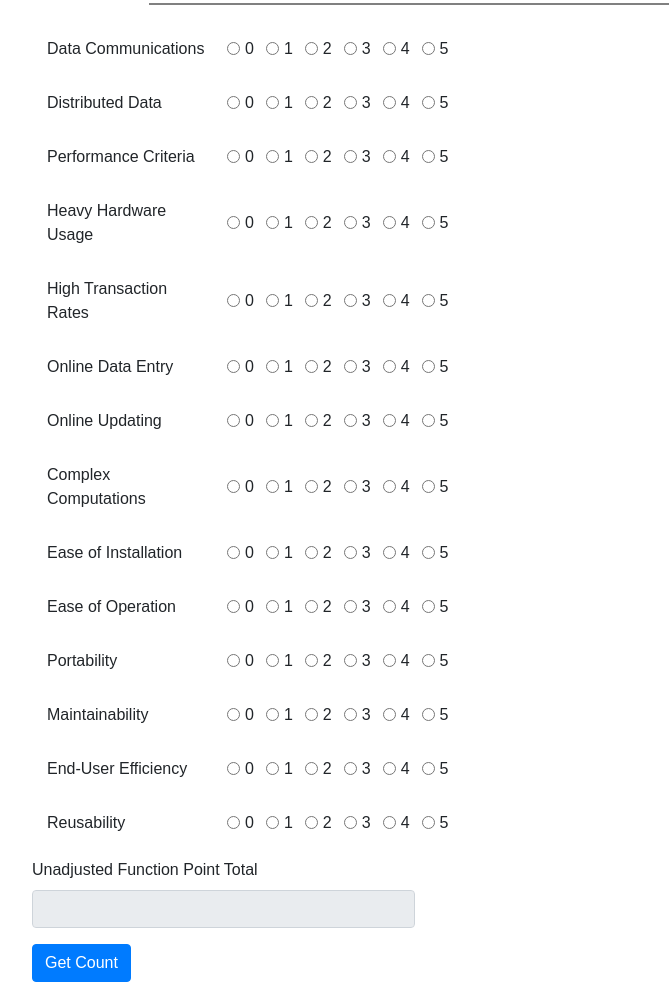
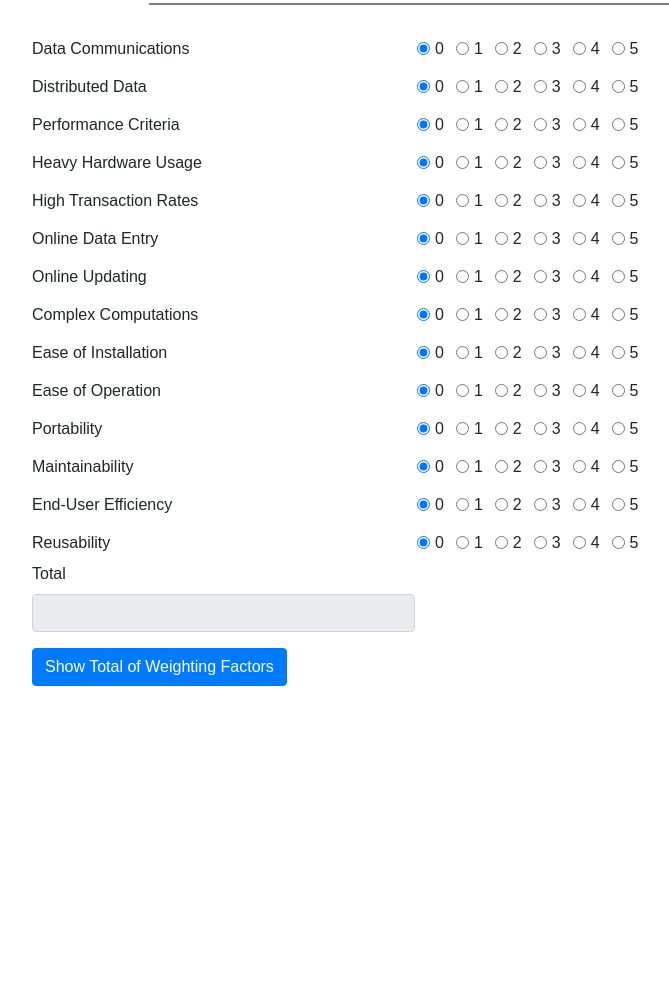
Before and after one commit to italktosquirrels/modeller, a plain HTML site: page index.html in a window 1280 px wide. Shown: the part 938-1920 px from the top of the page, without its empty margins (23-692 px from the left). After the commit the page ends 1624 px from the top, so only its background shows below. Drawn offline with nearby package versions, Linux system fonts and the light colour scheme; a web font is replaced by a local one.

Commit message:
tech complexity complete

```diff
--- a/index.html
+++ b/index.html
@@ -141,11 +141,10 @@
                     <h6>[0= ]</h6>
                     <hr>
                     <!-- DATA COMMUNICATIONS -->
-                    <div class="form-group form-group-sm col-sm-6">
                     <div class="row">
                         <label for="communicationsRadio" class="col-sm-4 col-form-label">Data Communications</label>
                         <div class="form-check form-check-inline">
-                                <input class="form-check-input" type="radio" name="communicationsRadio" id="communicationsRadio" value="0">
+                            <input class="form-check-input" type="radio" name="communicationsRadio" id="communicationsRadio" value="0" checked>
                             <label class="form-check-label" for="inlineRadio1">0</label>
                         </div>
                         <div class="form-check form-check-inline">
@@ -169,13 +168,12 @@
                             <label class="form-check-label" for="inlineRadio1">5</label>
                         </div>
                     </div>
-                    </div>
                     <!-- DISTRIBUTED DATA-->
-                    <div class="form-group form-group-sm col-sm-6">
+
                     <div class="row">
                         <label for="distributedData" class="col-sm-4 col-form-label">Distributed Data</label>
                         <div class="form-check form-check-inline">
-                                <input class="form-check-input" type="radio" name="distributedData" id="distributedData" value="0">
+                            <input class="form-check-input" type="radio" name="distributedData" id="distributedData" value="0" checked>
                             <label class="form-check-label" for="inlineRadio1">0</label>
                         </div>
                         <div class="form-check form-check-inline">
@@ -199,13 +197,13 @@
                             <label class="form-check-label" for="inlineRadio1">5</label>
                         </div>
                     </div>
-                    </div>
+
                     <!-- PERFORMANCE CRITERIA-->
-                    <div class="form-group form-group-sm col-sm-6">
+
                     <div class="row">
                         <label for="peformanceCriteria" class="col-sm-4 col-form-label">Performance Criteria</label>
                         <div class="form-check form-check-inline">
-                                <input class="form-check-input" type="radio" name="peformanceCriteria" id="peformanceCriteria" value="0">
+                            <input class="form-check-input" type="radio" name="peformanceCriteria" id="peformanceCriteria" value="0" checked>
                             <label class="form-check-label" for="inlineRadio1">0</label>
                         </div>
                         <div class="form-check form-check-inline">
@@ -229,13 +227,13 @@
                             <label class="form-check-label" for="inlineRadio1">5</label>
                         </div>
                     </div>
-                    </div>
+
                     <!-- HEAVY HARDWARE USAGE-->
-                    <div class="form-group form-group-sm col-sm-6">
+
                     <div class="row">
                         <label for="heavyHardware" class="col-sm-4 col-form-label">Heavy Hardware Usage</label>
                         <div class="form-check form-check-inline">
-                                <input class="form-check-input" type="radio" name="heavyHardware" id="heavyHardware" value="0">
+                            <input class="form-check-input" type="radio" name="heavyHardware" id="heavyHardware" value="0" checked>
                             <label class="form-check-label" for="inlineRadio1">0</label>
                         </div>
                         <div class="form-check form-check-inline">
@@ -259,13 +257,13 @@
                             <label class="form-check-label" for="inlineRadio1">5</label>
                         </div>
                     </div>
-                    </div>
+
                     <!-- HIGH TRANSACTION RATES-->
-                    <div class="form-group form-group-sm col-sm-6">
+
                     <div class="row">
                         <label for="transactionRates " class="col-sm-4 col-form-label">High Transaction Rates</label>
                         <div class="form-check form-check-inline">
-                                <input class="form-check-input" type="radio" name="transactionRates" id="transactionRates" value="0">
+                            <input class="form-check-input" type="radio" name="transactionRates" id="transactionRates" value="0" checked>
                             <label class="form-check-label" for="inlineRadio1">0</label>
                         </div>
                         <div class="form-check form-check-inline">
@@ -289,13 +287,13 @@
                             <label class="form-check-label" for="inlineRadio1">5</label>
                         </div>
                     </div>
-                    </div>
+
                     <!-- ONLINE DATA ENTRY-->
-                    <div class="form-group form-group-sm col-sm-6">
+
                     <div class="row">
                         <label for="dataEntry" class="col-sm-4 col-form-label">Online Data Entry</label>
                         <div class="form-check form-check-inline">
-                                <input class="form-check-input" type="radio" name="dataEntry" id="dataEntry" value="0">
+                            <input class="form-check-input" type="radio" name="dataEntry" id="dataEntry" value="0" checked>
                             <label class="form-check-label" for="inlineRadio1">0</label>
                         </div>
                         <div class="form-check form-check-inline">
@@ -319,13 +317,13 @@
                             <label class="form-check-label" for="inlineRadio1">5</label>
                         </div>
                     </div>
-                    </div>
+
                     <!-- ONLINE UPDATING-->
-                    <div class="form-group form-group-sm col-sm-6">
+
                     <div class="row">
                         <label for="updatingRadio" class="col-sm-4 col-form-label">Online Updating</label>
                         <div class="form-check form-check-inline">
-                                <input class="form-check-input" type="radio" name="updatingRadio" id="updatingRadio" value="0">
+                            <input class="form-check-input" type="radio" name="updatingRadio" id="updatingRadio" value="0" checked>
                             <label class="form-check-label" for="inlineRadio1">0</label>
                         </div>
                         <div class="form-check form-check-inline">
@@ -350,13 +348,13 @@
                         </div>
                     </div>
                 </div>
-                </div>
+
                 <!-- COMPLEX COMPUTATIONS-->
-                <div class="form-group form-group-sm col-sm-6">
+
                 <div class="row">
                     <label for="computationsRadio" class="col-sm-4 col-form-label">Complex Computations</label>
                     <div class="form-check form-check-inline">
-                            <input class="form-check-input" type="radio" name="computationsRadio" id="computationsRadio" value="0">
+                        <input class="form-check-input" type="radio" name="computationsRadio" id="computationsRadio" value="0" checked>
                         <label class="form-check-label" for="inlineRadio1">0</label>
                     </div>
                     <div class="form-check form-check-inline">
@@ -380,13 +378,13 @@
                         <label class="form-check-label" for="inlineRadio1">5</label>
                     </div>
                 </div>
-                </div>
+
                 <!-- EASE OF INSTALLATION-->
-                <div class="form-group form-group-sm col-sm-6">
+
                 <div class="row">
                     <label for="installation" class="col-sm-4 col-form-label">Ease of Installation</label>
                     <div class="form-check form-check-inline">
-                            <input class="form-check-input" type="radio" name="installation" id="installation" value="0">
+                        <input class="form-check-input" type="radio" name="installation" id="installation" value="0" checked>
                         <label class="form-check-label" for="inlineRadio1">0</label>
                     </div>
                     <div class="form-check form-check-inline">
@@ -410,13 +408,13 @@
                         <label class="form-check-label" for="inlineRadio1">5</label>
                     </div>
                 </div>
-                </div>
+
                 <!-- EASE OF OPERATON-->
-                <div class="form-group form-group-sm col-sm-6">
+
                 <div class="row">
                     <label for="operation" class="col-sm-4 col-form-label">Ease of Operation</label>
                     <div class="form-check form-check-inline">
-                            <input class="form-check-input" type="radio" name="operation" id="operation" value="0">
+                        <input class="form-check-input" type="radio" name="operation" id="operation" value="0" checked>
                         <label class="form-check-label" for="inlineRadio1">0</label>
                     </div>
                     <div class="form-check form-check-inline">
@@ -442,11 +440,11 @@
                 </div>
         </div>
         <!-- PORTABILITY-->
-                <div class="form-group form-group-sm col-sm-6">
+
         <div class="row">
             <label for="portability" class="col-sm-4 col-form-label">Portability</label>
             <div class="form-check form-check-inline">
-                            <input class="form-check-input" type="radio" name="portability" id="portability" value="0">
+                <input class="form-check-input" type="radio" name="portability" id="portability" value="0" checked>
                 <label class="form-check-label" for="inlineRadio1">0</label>
             </div>
             <div class="form-check form-check-inline">
@@ -470,13 +468,13 @@
                 <label class="form-check-label" for="inlineRadio1">5</label>
             </div>
         </div>
-                </div>
+
         <!-- MAINTAINABILITY-->
-                <div class="form-group form-group-sm col-sm-6">
+
         <div class="row">
             <label for="maintainability" class="col-sm-4 col-form-label">Maintainability</label>
             <div class="form-check form-check-inline">
-                            <input class="form-check-input" type="radio" name="maintainability" id="maintainability" value="0">
+                <input class="form-check-input" type="radio" name="maintainability" id="maintainability" value="0" checked>
                 <label class="form-check-label" for="inlineRadio1">0</label>
             </div>
             <div class="form-check form-check-inline">
@@ -500,13 +498,13 @@
                 <label class="form-check-label" for="inlineRadio1">5</label>
             </div>
         </div>
-                </div>
+
         <!-- END-USER EFFICIENCY-->
-                <div class="form-group form-group-sm col-sm-6">
+
         <div class="row">
             <label for="userEfficiency" class="col-sm-4 col-form-label">End-User Efficiency</label>
             <div class="form-check form-check-inline">
-                            <input class="form-check-input" type="radio" name="userEfficiency" id="userEfficiency" value="0">
+                <input class="form-check-input" type="radio" name="userEfficiency" id="userEfficiency" value="0" checked>
                 <label class="form-check-label" for="inlineRadio1">0</label>
             </div>
             <div class="form-check form-check-inline">
@@ -530,13 +528,13 @@
                 <label class="form-check-label" for="inlineRadio1">5</label>
             </div>
         </div>
-                </div>
+
         <!-- REUSABILITY-->
-                <div class="form-group form-group-sm col-sm-6">
+
         <div class="row">
             <label for="reusability" class="col-sm-4 col-form-label">Reusability</label>
             <div class="form-check form-check-inline">
-                            <input class="form-check-input" type="radio" name="reusability" id="reusability" value="0">
+                <input class="form-check-input" type="radio" name="reusability" id="reusability" value="0" checked>
                 <label class="form-check-label" for="inlineRadio1">0</label>
             </div>
             <div class="form-check form-check-inline">
@@ -560,14 +558,14 @@
                 <label class="form-check-label" for="inlineRadio1">5</label>
             </div>
         </div>
-                </div>
+
         <div class="form-row">
             <div class="col-md-4 mb-3">
-                        <label for="complexWeight">Unadjusted Function Point Total</label>
+                <label for="complexWeight">Total</label>
                 <input type="text" class="form-control" id="complexWeight" placeholder="" value="" disabled>
             </div>
         </div>
-                <button class="btn btn-primary" type="button" onclick="technicalComplexity()">Get Count</button>
+        <button class="btn btn-primary" type="button" onclick="technicalComplexity()">Show Total of Weighting Factors</button>
         </form>
     </div>
     </div>
```
Lines whose indentation alone changed are shown as unchanged.
